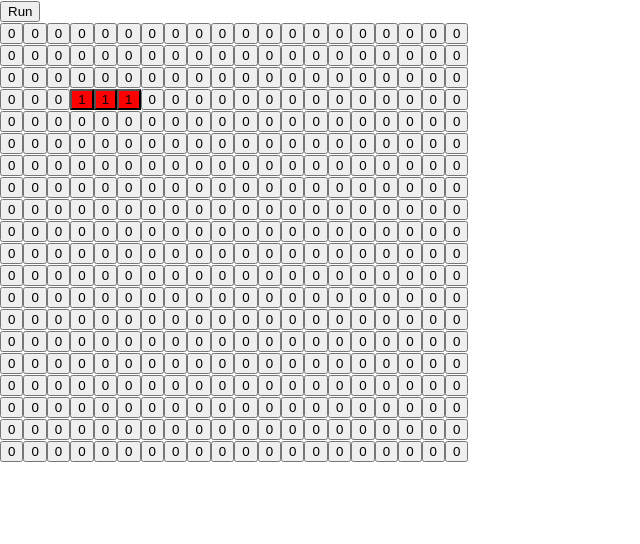
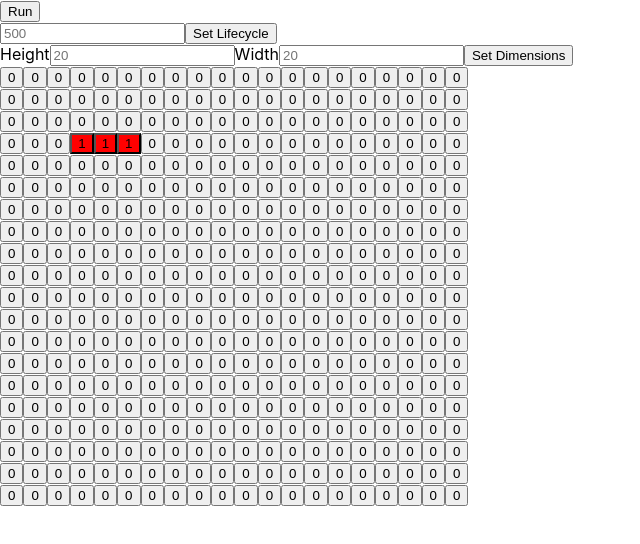
Before and after one commit to mothugget/Game-of-Life, a React (Create React App) app in the folder client/: page / in a window 1280 px wide. Shown: the top 544 px of the page, without its empty margins (0-640 px from the left). Built offline with nearby package versions, Linux system fonts and the light colour scheme.

Commit message:
menu inputs work

```diff
--- a/client/src/App.js
+++ b/client/src/App.js
@@ -9,6 +9,7 @@ function App() {
   const [height, setHeight] = useState(20);
   const [width, setWidth] = useState(20);
   const [board, setBoard] = useState([]);
+  const [refresh, setRefresh] = useState(500)
   const [running, setRunning] = useState(false);
 
   function toggleCells(y, x) {
@@ -39,21 +40,22 @@ function App() {
     }
     return newBoard;
   }
-  let testBoard;
 
 
-  testBoard = generateBoard();
-  testBoard[3][3].cellState = 1;
-  testBoard[3][4].cellState = 1;
-  testBoard[3][5].cellState = 1;
+
+  let emptyBoard;
 
   useEffect(() => {
-    setBoard(board => testBoard);
-  }, []);
+    emptyBoard = generateBoard();
+    emptyBoard[3][3].cellState = 1;
+    emptyBoard[3][4].cellState = 1;
+    emptyBoard[3][5].cellState = 1;
+    setBoard(board => emptyBoard);
+  }, [width, height]);
 
   useEffect(() => {
     if (running) {
-      const alive = setInterval(life, 1000);
+      const alive = setInterval(life, refresh);
       return () => clearInterval(alive);
     }
   }, [running]);
@@ -71,7 +73,17 @@ function App() {
 
   return (
     <div className="App">
-      <Menu toggleRunning={toggleRunning} />
+        <Menu menuProps={
+          {
+            toggleRunning,
+            refresh,
+            setRefresh,
+            width,
+            setWidth,
+            height,
+            setHeight
+          }
+        } />
       <BoardRender board={board} cellProps={{ toggleCells }} />
     </div>
   );
--- a/client/src/components/menu.jsx
+++ b/client/src/components/menu.jsx
@@ -1,8 +1,42 @@
-export default function Menu (props){
+export default function Menu({menuProps:{
+    toggleRunning,
+    refresh,
+    setRefresh,
+    width,
+    setWidth,
+    height,
+    setHeight
+}}){
+    const tempRefresh= refresh;
+    const  tempWidth = width;
+    const tempHeight = height;
+
+    function handleRefresh(event){
+        event.preventDefault();
+        setRefresh( event.target[0].value);
+    }
+
+    function handleDimensions(event) {
+        event.preventDefault();
+        setHeight(event.target[0].value);
+        setWidth(event.target[1].value);
+    }
 
     return (
         <div className="menu-container">
-            <button className="run-button" onClick={props.toggleRunning}>Run</button>
+            <button className="run-button" onClick={toggleRunning}>Run</button>
+            <form onSubmit={handleRefresh}>
+                <input type="number"  placeholder={tempRefresh}  />
+                <button type="submit"> Set Lifecycle </button>
+            </form>
+            <form onSubmit={handleDimensions}>
+                <label>Height</label>
+                <input name="height" type="number" placeholder={tempHeight} />
+                <label>Width</label>
+                <input name="width" type="number" placeholder={tempWidth} />
+                <button type="submit"> Set Dimensions </button>
+            </form>
+
         </div>
     )
 }
```
